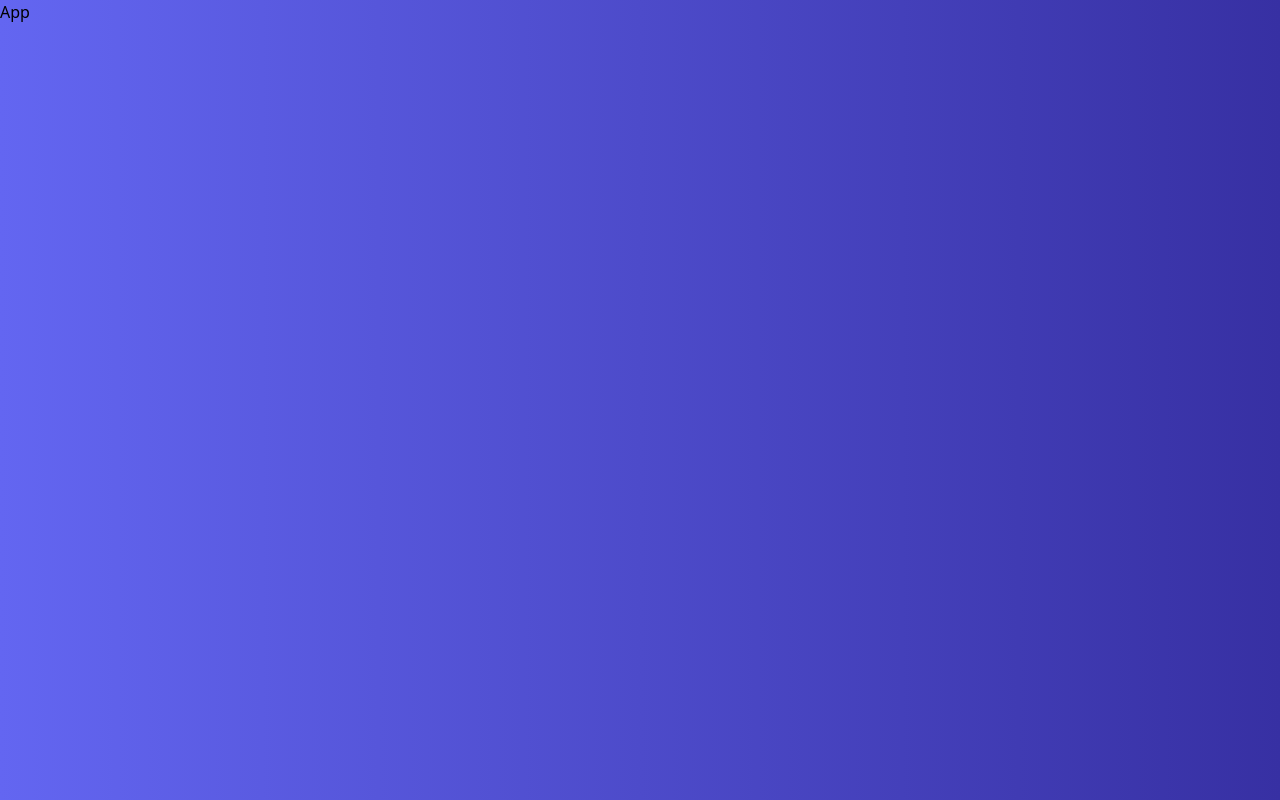
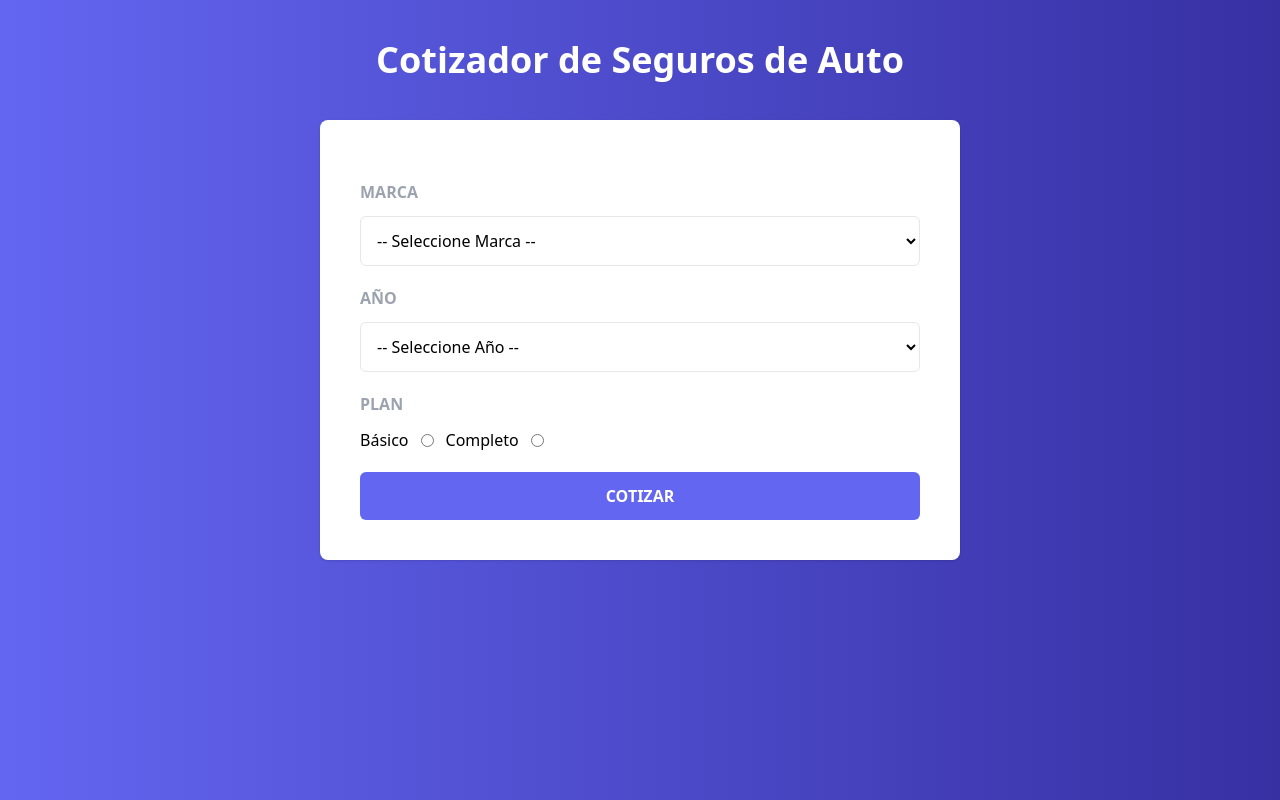
Before and after one commit to epe0413/cotizador, a React (Vite) app: page / in a window 1280 px wide. Built offline with nearby package versions, Linux system fonts and the light colour scheme.

Commit message:
Se agrego el formulario

```diff
--- a/src/App.jsx
+++ b/src/App.jsx
@@ -1,7 +1,9 @@
+import AppSeguro from "./components/AppSeguro"
+
 function App() {
 
   return (
-    <h1>App</h1>
+    <AppSeguro/>
   )
 }
 
--- /dev/null
+++ b/src/components/AppSeguro.jsx
@@ -0,0 +1,16 @@
+import Formulario from "./Formulario"
+
+const AppSeguro = () => {
+  return (
+    <>
+      <header className='my-10'>
+        <h1 className='text-white text-center text-4xl font-black'>Cotizador de Seguros de Auto</h1>
+      </header>
+      <main className='bg-white md:w-2/3 lg:w-2/4 mx-auto shadow rounded-lg p-10'>
+        <Formulario/>
+      </main>
+    </>
+  )
+}
+
+export default AppSeguro
--- /dev/null
+++ b/src/components/Formulario.jsx
@@ -0,0 +1,66 @@
+import { Fragment } from 'react'
+import { MARCAS, YEARS, PLANES } from '../constants'
+
+const Formulario = () => {
+  return (
+    <>
+
+        <form>
+            <div className='my-5'>
+                <label className='block mb-3 font-bold text-gray-400 uppercase'>Marca</label>
+                <select className='w-full p-3 bg-white border border-gray-200 rounded-md'>
+                    <option value=''>-- Seleccione Marca --</option>
+                    {MARCAS.map(marca=>(
+                        <option
+                            key={marca.id}
+                            value={marca.id}
+                        >
+                            {marca.nombre}
+                        </option>
+                    ))}
+                </select>
+            </div>
+            <div className='my-5'>
+                <label className='block mb-3 font-bold text-gray-400 uppercase'>Año</label>
+                <select className='w-full p-3 bg-white border border-gray-200 rounded-md'>
+                    <option value=''>-- Seleccione Año --</option>
+                    {YEARS.map(year=>(
+                        <option
+                            key={year}
+                            value={year}
+                        >
+                            {year}
+                        </option>
+                    ))}
+                </select>
+            </div>
+            <div className='my-5'>
+                <label className='block mb-3 font-bold text-gray-400 uppercase'>Plan</label>
+                <div className='flex gap-3 items-center'>
+                    {PLANES.map(plan => (
+                        <Fragment key={plan.id}>
+                            <label>
+                                {plan.nombre}
+                            </label>
+                            <input
+                                type='radio'
+                                name='plan'
+                                value={plan.id}
+                            />
+                        </Fragment>
+                    ))}
+                </div>
+            </div>
+
+            <input
+                type='submit'
+                className='w-full bg-indigo-500 hover:bg-indigo-600 transition-colors text-white cursor-pointer p-3 uppercase font-bold rounded-md'
+                value='Cotizar'
+            />
+
+        </form>
+    </>
+  )
+}
+
+export default Formulario
--- /dev/null
+++ b/src/constants/index.js
@@ -0,0 +1,13 @@
+export const MARCAS = [
+    {id: 1, nombre:'Europeo'},
+    {id: 2, nombre:'Americano'},
+    {id: 3, nombre:'Asiático'},
+]
+
+const YEARMAX = new Date().getFullYear();
+export const YEARS = Array.from(new Array(20),(valor, index) => YEARMAX - index);
+
+export const PLANES = [
+    {id: 1, nombre:'Básico'},
+    {id: 2, nombre:'Completo'},
+]
```
